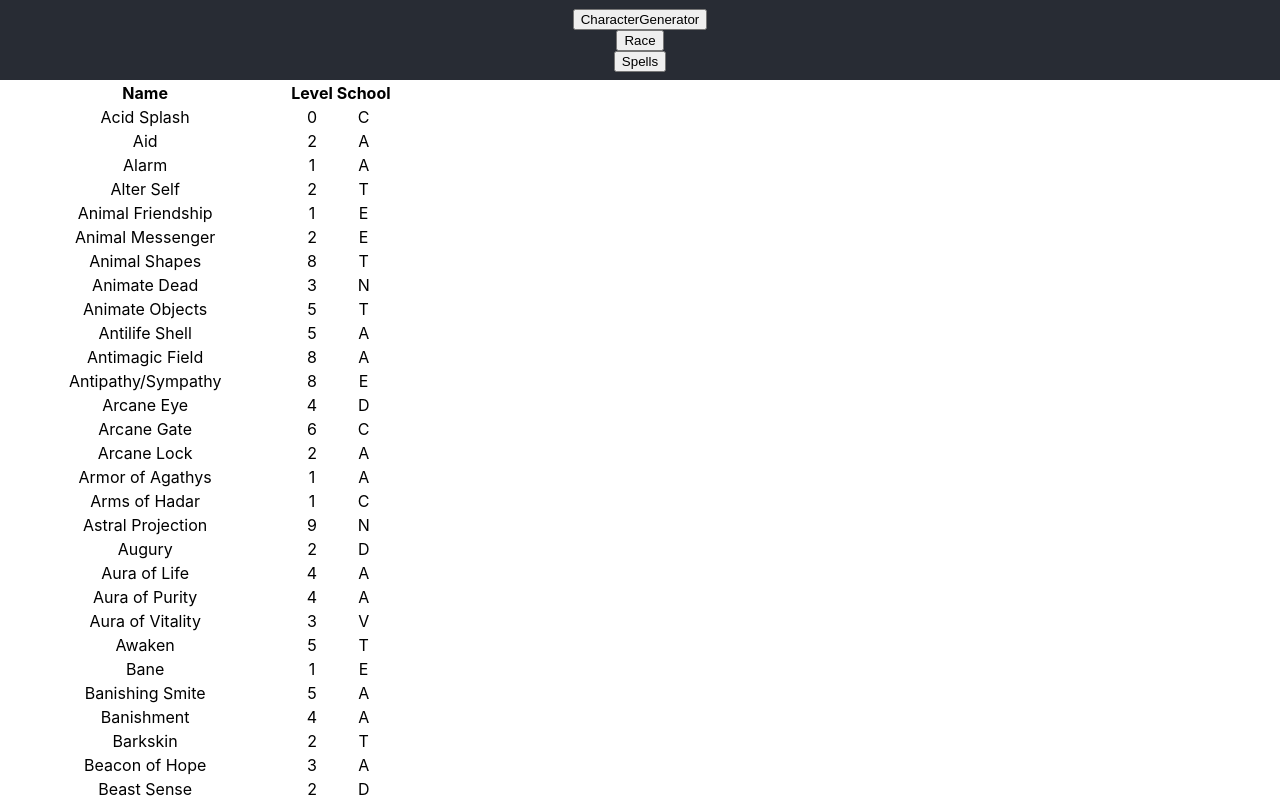
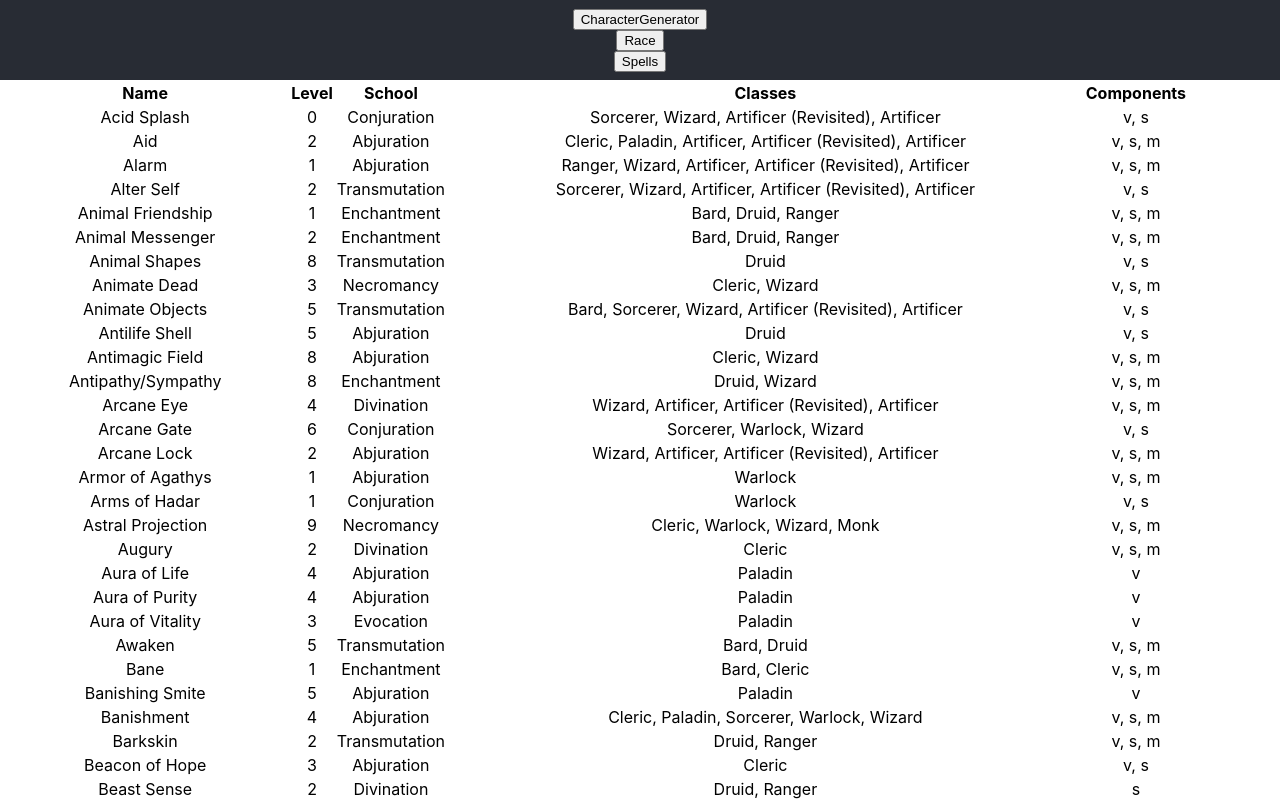
Before and after one commit to gordon-david/rpg-tools, a React (Create React App) app in the folder client/: page / in a window 1280 px wide. Shown: the top 801 px of the page. Built offline with nearby package versions, Linux system fonts and the light colour scheme.

Commit message:
incremental change

```diff
--- a/client/src/Spells.js
+++ b/client/src/Spells.js
@@ -2,50 +2,91 @@ import { useEffect, useState } from "react"
 
 export default function Spells() {
 
-  const [spells_data, setspells_data] = useState({})
-  const [tableSort, setTableSort] = useState({column: "name", direction: true})
+  const [spells_data, setspells_data] = useState([])
+  // const [tableSort, setTableSort] = useState({ column: "name", direction: true })
 
   useEffect(() => {
     async function fetchSpells() {
       let response = await fetch("/static/data/spells.json")
       response = await response.json()
       let spells = {}
-      response["spell"].forEach(element => {
-        spells[element.name] = element
-      });
-      setspells_data(spells)
+      // response["spell"].forEach(element => {
+      //   spells[element.name] = element
+      // });
+      // console.log(response)
+      setspells_data(response["spell"])
     }
 
     fetchSpells()
   }, [])
 
-  useEffect(() => {
-    console.log(spells_data[0])
-  })
+  // useEffect(() => console.log(spells_data))
 
-  const sortByName = () => {
-    if(tableSort.column === "name"){
-      setTableSort(prev => ({...prev, direction: !prev.direction}))
-    }
-  }
+  // const sortByName = () => {
+  //   if (tableSort.column === "name") {
+  //     setTableSort(prev => ({ ...prev, direction: !prev.direction }))
+  //   }
+  // }
 
   return (
     <div>
-      <table>
-        <tr>
-          <th onClick={sortByName} >Name</th>
-          <th>Level</th>
-          <th>School</th>
-        </tr>
-        {
-          Object.keys(spells_data).map(s => <tr>
-            <td>{s}</td>
-            <td>{spells_data[s]["level"]}</td>
-            <td>{spells_data[s]["school"]}</td>
-          </tr>)
-        }
-
-      </table>
+      <SpellTable columns={["name", "level", "school", "classes", "components"]} data={spells_data} />
     </div>
   )
 }
+
+const SpellTable = ({ columns = [], data = [] }) => {
+  const defaultDisplayIndexes = () => [...Array(data.length).keys()]
+
+  const sortBy = { column: "name", ascending: true }
+  const [displayedIndexes, setDisplayedIndexes] = useState([])
+
+  useEffect(() => {
+    setDisplayedIndexes([...defaultDisplayIndexes()])
+  }, [data])
+
+  const setSortBy = (column) => {
+    let temp = defaultDisplayIndexes()
+    if (column === sortBy.column) {
+      temp.reverse()
+    }
+    sortBy.column = column
+    setDisplayedIndexes([...temp])
+  }
+
+  // useEffect(() => console.log("display:", displayedIndexes))
+
+  const classesText = (row) => row["classes"]["fromClassList"].map(e => e.name).join(", ")
+  const componentsText = (row) => Object.keys(row["components"]).join(", ")
+  const schoolText = (row) => {
+    const schools = {
+      A: "Abjuration",
+      C: "Conjuration",
+      D: "Divination",
+      E: "Enchantment",
+      V: "Evocation",
+      I: "Illusion",
+      N: "Necromancy",
+      T: "Transmutation",
+    }
+    return schools[row["school"]]
+  }
+
+  return <table>
+    <tr>
+      {columns.map(e => <th onClick={() => setSortBy("name")}>{String(e).charAt(0).toUpperCase() + String(e).slice(1)}</th>)}
+    </tr>
+    {
+      displayedIndexes.map(index => {
+        const row = data[index]
+        return <tr>
+          {columns.map((content) => {
+            if (content === "classes") return <td>{classesText(row)}</td>
+            if (content === "components") return <td>{componentsText(row)}</td>
+            if (content === "school") return <td>{schoolText(row)}</td>
+            return <td>{`${row[content]}`}</td>
+          })}
+        </tr>
+      })}
+  </table>
+}
```
